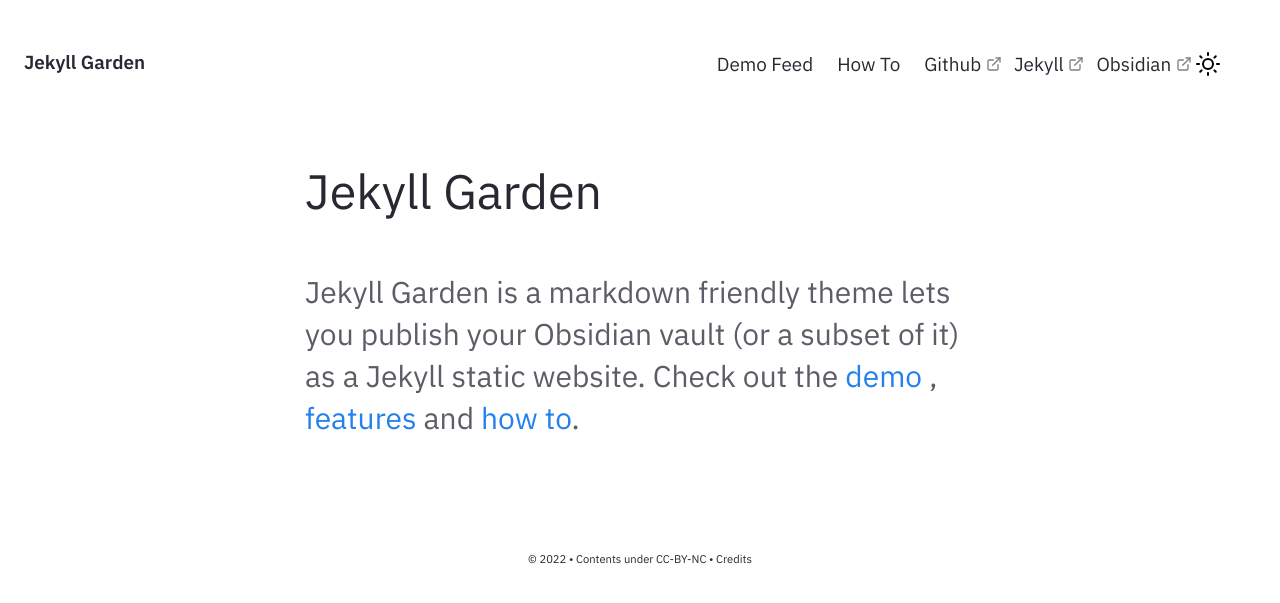
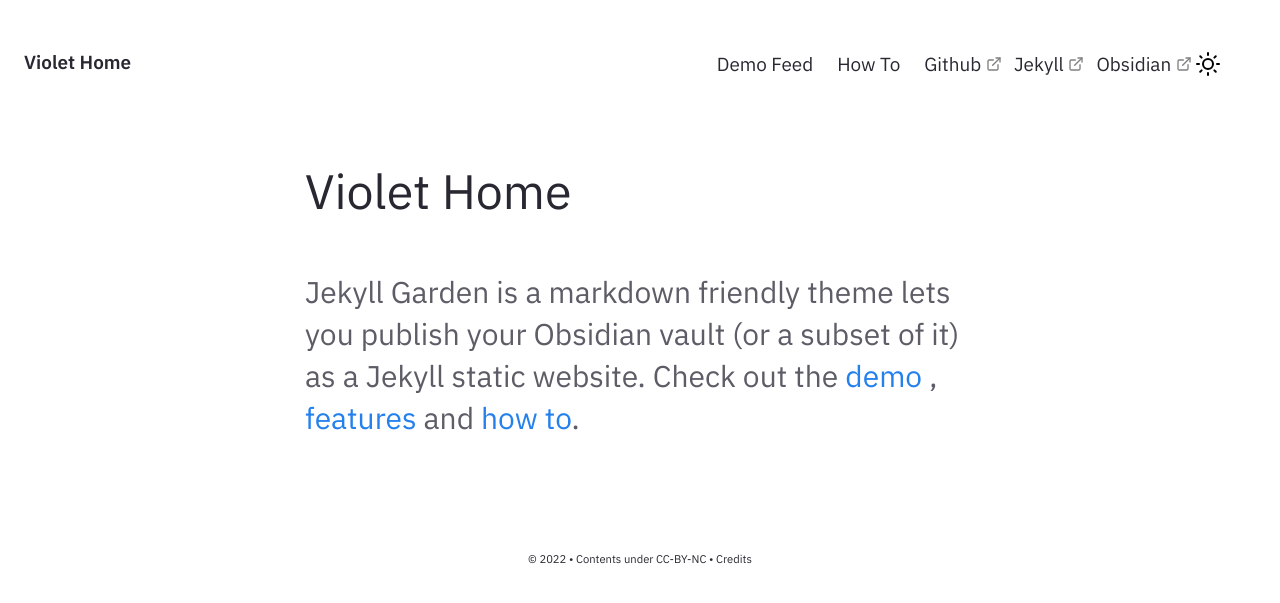
Before and after one commit to masiv1001/masiv1001.github.io-old3, a Jekyll site: the page built from pages/index.md, in a window 1280 px wide. Shown: the top 603 px of the page. Built offline with Jekyll 4.4.1, drawn with Linux system fonts in a browser that asks for light colours.

Commit message:
Update _config.yml

```diff
--- a/_config.yml
+++ b/_config.yml
@@ -27,7 +27,7 @@ baseurl: ""
 
 # Website Header, Description, Footer year and text.
 # If you are deleting this, make sure you remove it from HTML files too
-heading: Jekyll Garden # Change this
+heading: Violet Home # Change this
 content: Obsidian ready Jekyll Theme
 copyright:
   year: © 2022
```
